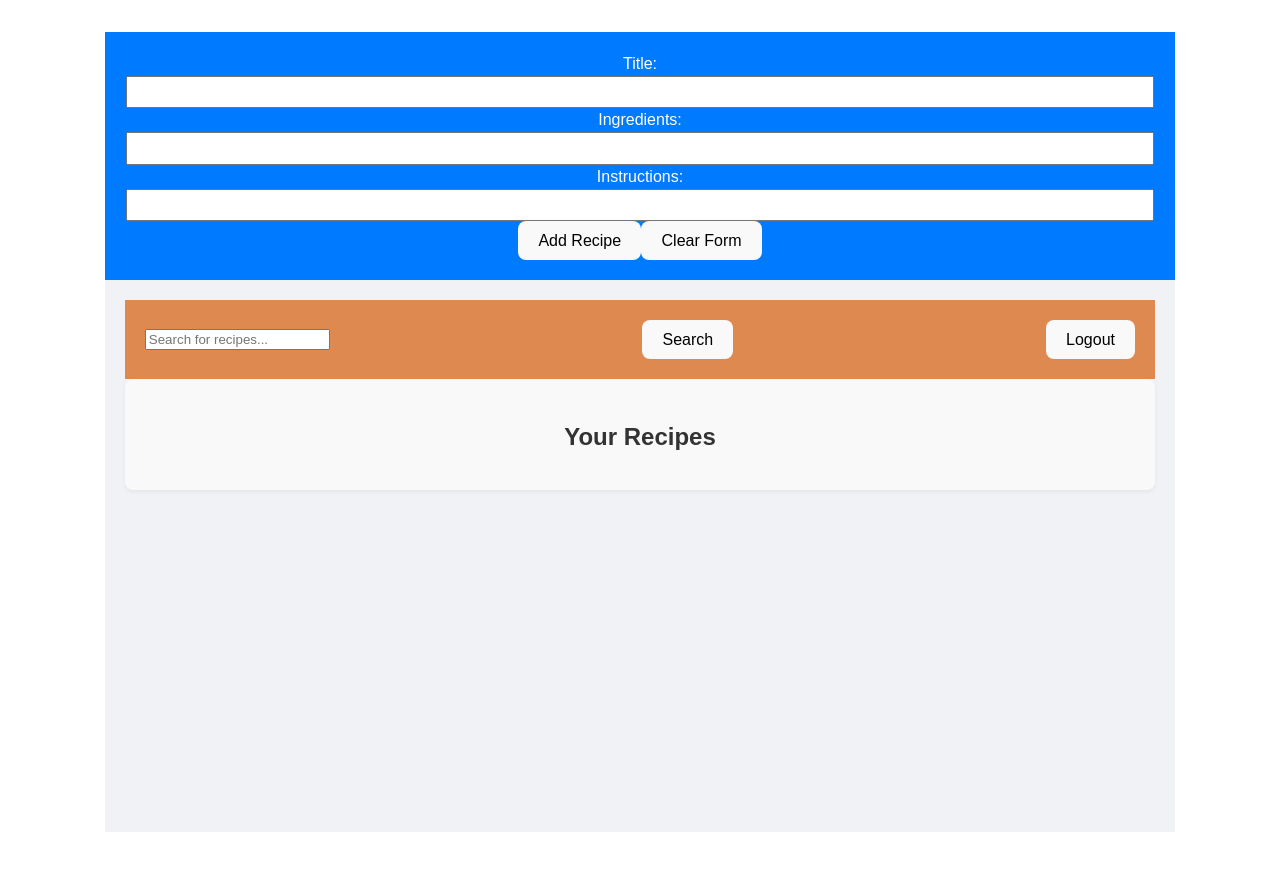
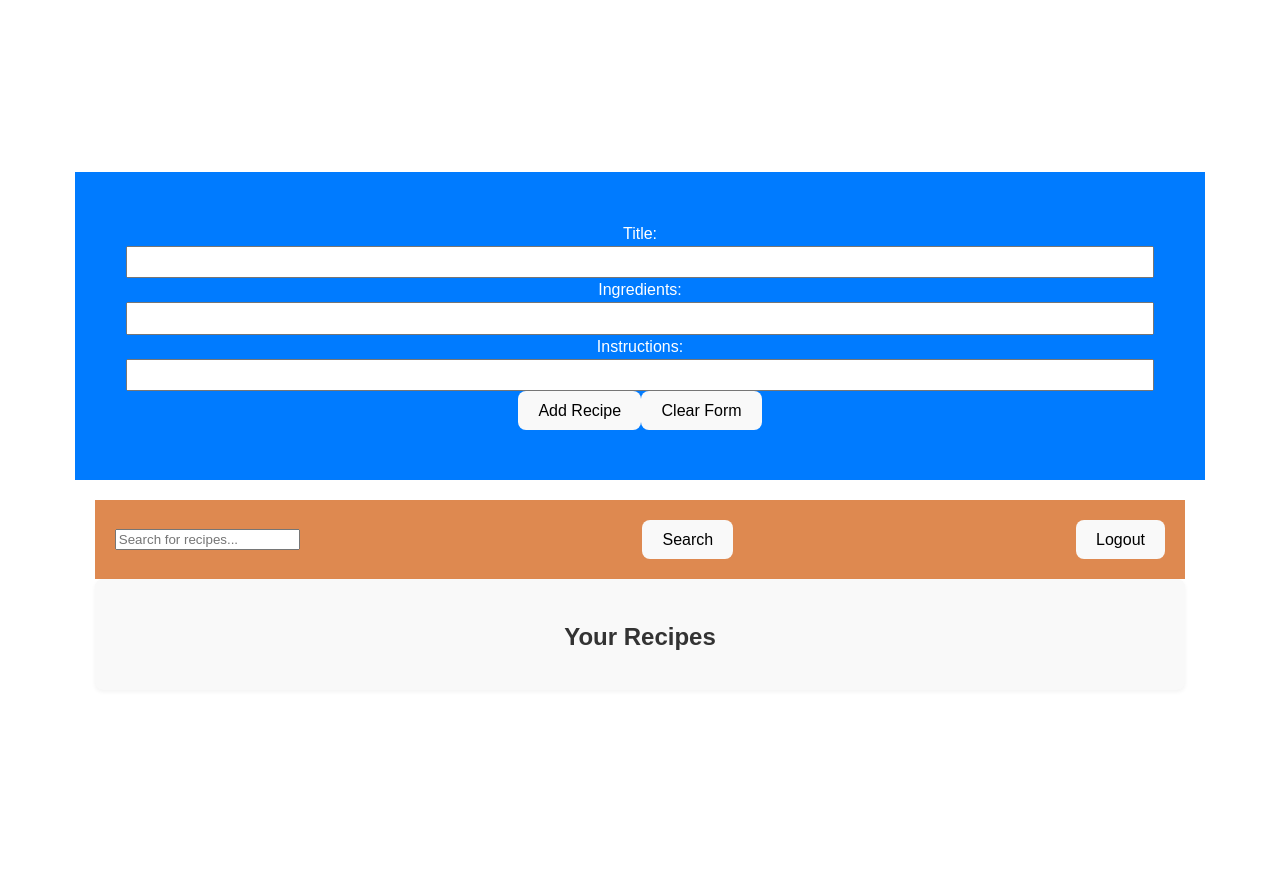
Before and after one commit to wchoi888/Recipe, a React (Vite) app in the folder frontend/: page /dashboard in a window 1280 px wide. Shown: the top 870 px of the page. Built offline with nearby package versions, Linux system fonts and the light colour scheme; sample sign-in values are in the browser's storage.

Commit message:
Update Dashboard.css to include logo and no background color

```diff
--- a/frontend/src/components/Dashboard/Dashboard.css
+++ b/frontend/src/components/Dashboard/Dashboard.css
@@ -16,14 +16,16 @@
     "main";
   min-height: 100vh;
   font-family: 'Arial', sans-serif;
-  background-color: var(--background-color);
+  margin-top: 70px;
+  position: relative;
 }
 
 .NavContainer {
   grid-area: nav;
   background-color: var(--primary-color); /* Updated to primary color */
-  padding: 20px;
+  padding: 50px;
   color: white;
+  margin-top: 70px;
 }
 
 .MainContainer {
@@ -89,6 +91,7 @@
   display: grid;
   grid-template-columns: 1fr 1fr; /* Two columns */
   gap: 20px; /* Add some spacing between columns */
+  margin-top: 50px;
 }
 
 /* Form inputs for the left side */
```
